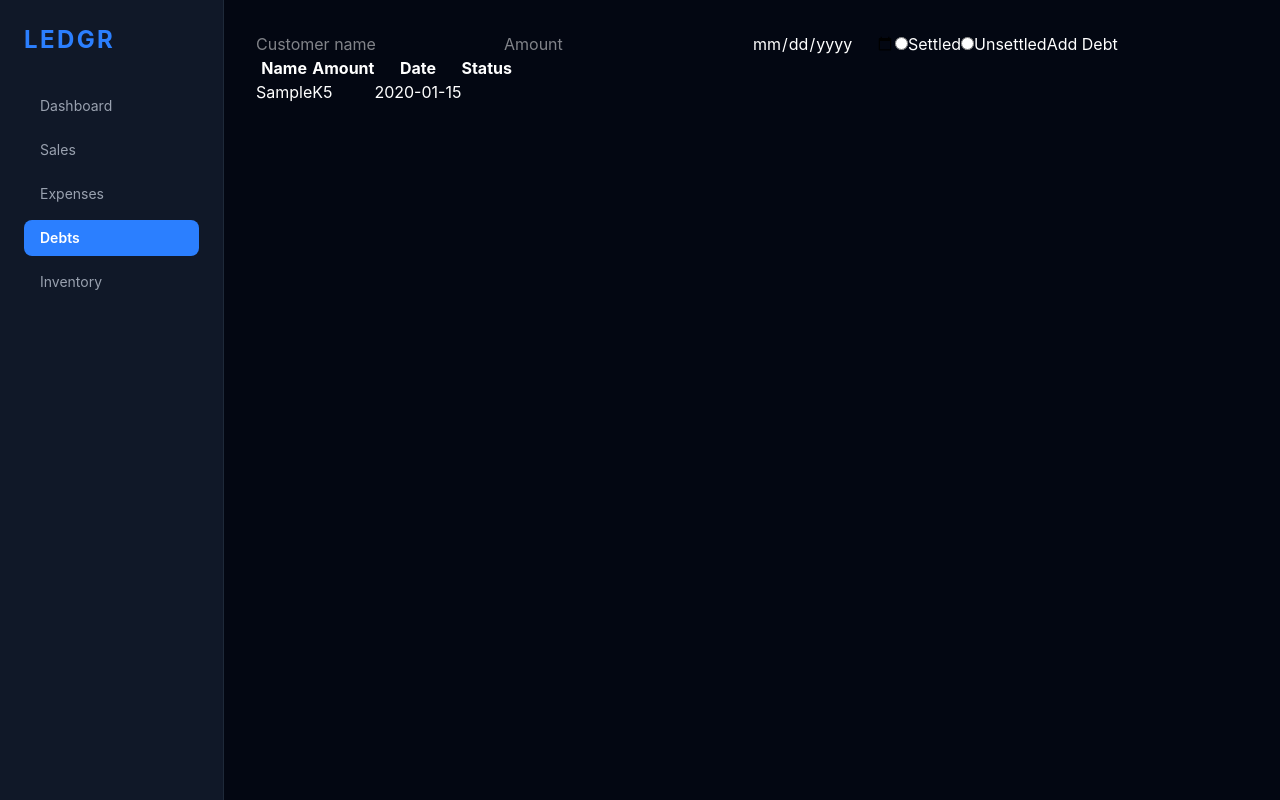
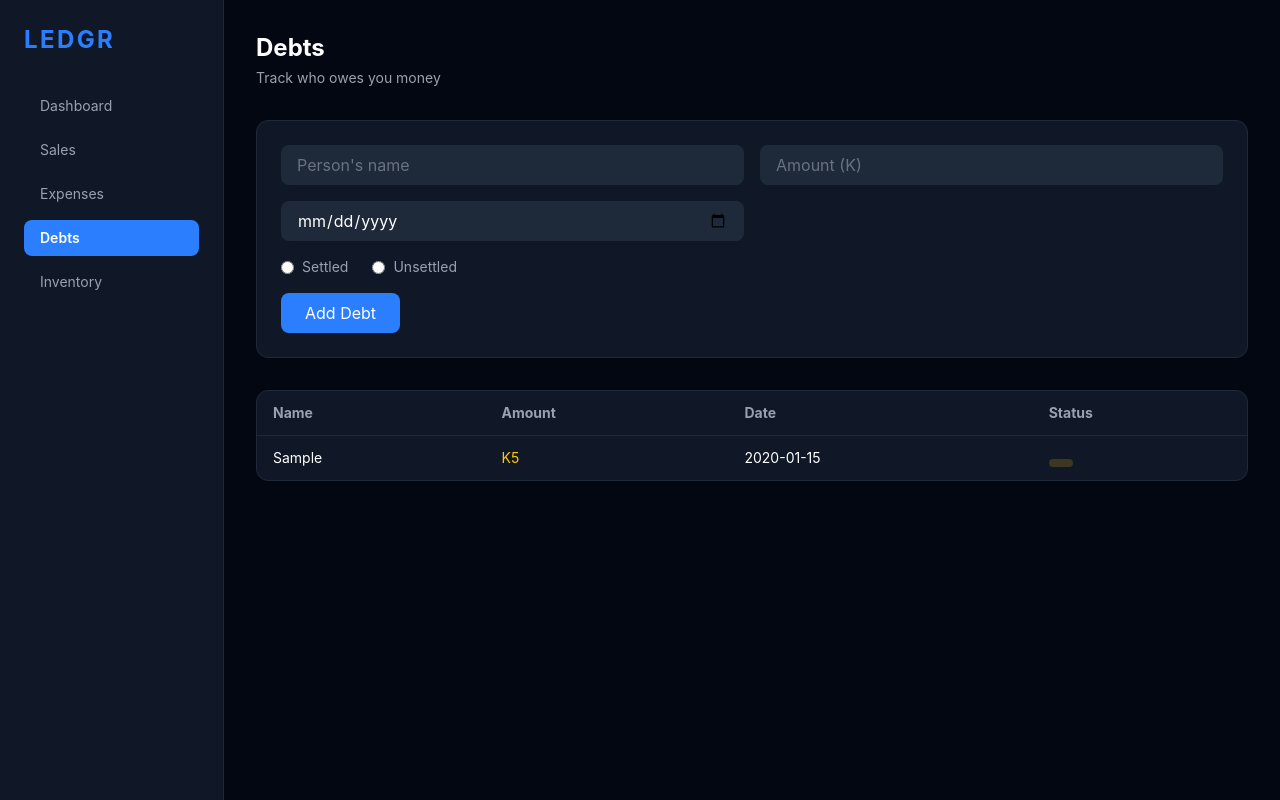
Before and after one commit to hoiregeno/ledgr-app, a React (Vite) app: page /debts in a window 1280 px wide. Both pictures are taken after typing "Sample", "5", "2020-01-15" into the empty fields and a click on the button "Add Debt". Built offline with nearby package versions, Linux system fonts and the light colour scheme.

Commit message:
style: add form and table styling to Debts page

```diff
--- a/src/pages/Debts.jsx
+++ b/src/pages/Debts.jsx
@@ -25,7 +25,6 @@ function Debts() {
   function handleToggle(id) {
     const current = debts.find((item) => item.id === id);
     const newStatus = current.status === "settled" ? "unsettled" : "settled";
-
     updateEntry("debts", id, { status: newStatus });
     setDebts(
       debts.map((item) =>
@@ -35,29 +34,44 @@ function Debts() {
   }
 
   return (
+    <div className="flex flex-col gap-8">
+      {/* Heading */}
       <div>
+        <h1 className="text-2xl font-bold text-white">Debts</h1>
+        <p className="text-gray-400 text-sm mt-1">Track who owes you money</p>
+      </div>
+
+      {/* Form */}
+      <div className="bg-gray-900 border border-gray-800 rounded-xl p-6 flex flex-col gap-4">
+        <div className="grid grid-cols-2 gap-4">
           <input
             type="text"
             name="name"
             value={form.name}
             onChange={handleChange}
-        placeholder="Customer name"
+            placeholder="Person's name"
+            className="bg-gray-800 text-white placeholder-gray-500 rounded-lg px-4 py-2 w-full"
           />
           <input
             type="number"
             name="amount"
             value={form.amount}
             onChange={handleChange}
-        placeholder="Amount"
+            placeholder="Amount (K)"
+            className="bg-gray-800 text-white placeholder-gray-500 rounded-lg px-4 py-2 w-full"
           />
           <input
             type="date"
             name="date"
             value={form.date}
             onChange={handleChange}
+            className="bg-gray-800 text-white rounded-lg px-4 py-2 w-full"
           />
+        </div>
 
-      <label>
+        {/* Radio buttons */}
+        <div className="flex gap-6">
+          <label className="flex items-center gap-2 text-gray-400 text-sm cursor-pointer">
             <input
               type="radio"
               name="status"
@@ -66,7 +80,7 @@ function Debts() {
             />
             Settled
           </label>
-      <label>
+          <label className="flex items-center gap-2 text-gray-400 text-sm cursor-pointer">
             <input
               type="radio"
               name="status"
@@ -75,27 +89,55 @@ function Debts() {
             />
             Unsettled
           </label>
+        </div>
 
-      <button onClick={handleSubmit}>Add Debt</button>
+        <button
+          onClick={handleSubmit}
+          className="bg-blue-500 hover:bg-blue-600 text-white px-6 py-2 rounded-lg w-fit transition-colors"
+        >
+          Add Debt
+        </button>
+      </div>
 
-      {/* Debt list */}
-      <table>
+      {/* Table */}
+      <div className="bg-gray-900 border border-gray-800 rounded-xl overflow-hidden">
+        <table className="w-full">
           <thead>
-          <tr>
-            <th>Name</th>
-            <th>Amount</th>
-            <th>Date</th>
-            <th>Status</th>
+            <tr className="border-b border-gray-800">
+              <th className="text-gray-400 text-sm px-4 py-3 text-left">
+                Name
+              </th>
+              <th className="text-gray-400 text-sm px-4 py-3 text-left">
+                Amount
+              </th>
+              <th className="text-gray-400 text-sm px-4 py-3 text-left">
+                Date
+              </th>
+              <th className="text-gray-400 text-sm px-4 py-3 text-left">
+                Status
+              </th>
             </tr>
           </thead>
           <tbody>
             {debts.map((debt) => (
-            <tr key={debt.id}>
-              <td>{debt.name}</td>
-              <td>K{debt.amount}</td>
-              <td>{debt.date}</td>
-              <td>
-                <button onClick={() => handleToggle(debt.id)}>
+              <tr
+                key={debt.id}
+                className="border-b border-gray-800 last:border-0"
+              >
+                <td className="text-white text-sm px-4 py-3">{debt.name}</td>
+                <td className="text-yellow-400 text-sm px-4 py-3">
+                  K{debt.amount}
+                </td>
+                <td className="text-white text-sm px-4 py-3">{debt.date}</td>
+                <td className="text-sm px-4 py-3">
+                  <button
+                    onClick={() => handleToggle(debt.id)}
+                    className={`px-3 py-1 rounded-full text-xs font-semibold transition-colors ${
+                      debt.status === "settled"
+                        ? "bg-green-500/20 text-green-400"
+                        : "bg-yellow-500/20 text-yellow-400"
+                    }`}
+                  >
                     {debt.status}
                   </button>
                 </td>
@@ -104,6 +146,7 @@ function Debts() {
           </tbody>
         </table>
       </div>
+    </div>
   );
 }
 
```
Lines whose indentation alone changed are shown as unchanged.
